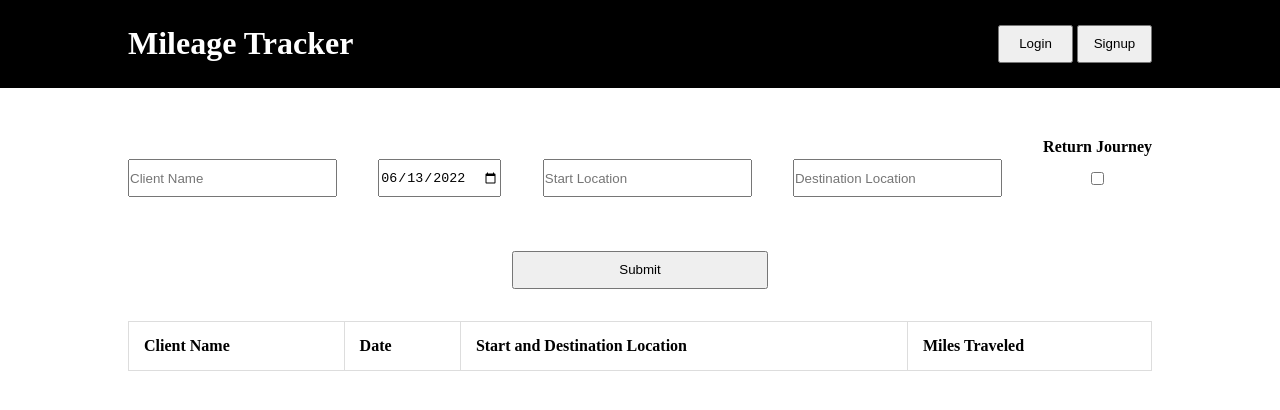
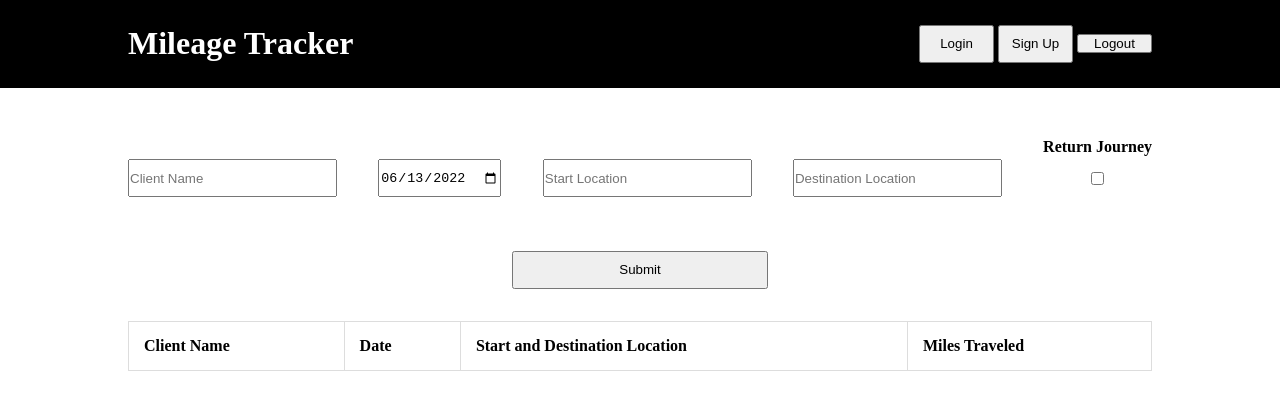
Before and after one commit to lewispotticary/mileage-tracker, a plain HTML site: page index.html in a window 1280 px wide. Drawn offline with Linux system fonts and the light colour scheme; some packages are replaced by stand-ins of ours; no server answers.

Commit message:
Added logout button

```diff
--- a/index.html
+++ b/index.html
@@ -16,7 +16,8 @@
             <h1>Mileage Tracker</h1>
             <div>
                 <button id="loginButton">Login</button>
-                <button id="signupButton">Signup</button>
+                <button id="signupButton">Sign Up</button>
+                <button id="logoutButton">Logout</button>
             </div>
         </div>
 
@@ -55,7 +56,7 @@
                 <span class="login-close">&times;</span>
                 <div id="login-container">
                     <form class="login">
-                        <h2>Login</h2>
+                        <h1>Login</h1>
                         <input type="email" name="email" placeholder="Email">
                         <input type="password" name="password" placeholder="Password">
                         <p id="login-error"></p>
@@ -72,12 +73,12 @@
                 <span class="signup-close">&times;</span>
                 <div id="signup-container">
                     <form class="signup">
-                        <h2>Signup</h2>
+                        <h2>Sign Up</h2>
                         <input type="name" name="name" placeholder="Name">
                         <input type="email" name="email" placeholder="Email">
                         <input type="password" name="password" placeholder="Password">
                         <p id="signup-error"></p>
-                        <button>Login</button>
+                        <button>Sign Up</button>
                     </form>
                 </div>
             </div>
```
